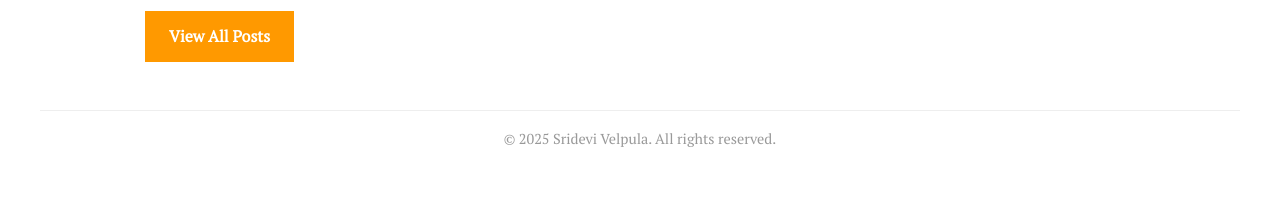
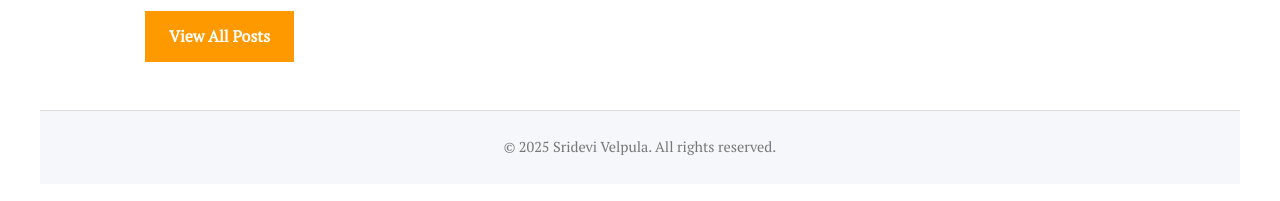
Before and after one commit to srideviblogs/srideviblogs.github.io, a Jekyll site: the page built from index.md, in a window 1280 px wide. Shown: the part 1858-2059 px from the top of the page. Built offline with Jekyll 4.4.1, drawn with Linux system fonts in a browser that asks for light colours; before the commit the page ends 2030 px from its top, so only the background shows below that.

Commit message:
Update custom.css

```diff
--- a/assets/css/custom.css
+++ b/assets/css/custom.css
@@ -57,7 +57,8 @@ header.site-header {
   border-bottom: 1px solid #eee;
   margin-bottom: 2rem;
   padding: 0.5rem 0;
-  background: #fff;
+  background: #f5f7fa; /* clean soft blue-gray */
+  box-shadow: 0 2px 5px rgba(0, 0, 0, 0.04);
 }
 
 .site-header .container {
@@ -171,7 +172,7 @@ header.site-header {
   font-size: 1rem;
 }
 
-/* Footer */
+/* Footer
 .site-footer {
   margin-top: 3rem;
   border-top: 1px solid #eee;
@@ -179,6 +180,16 @@ header.site-header {
   font-size: 0.9rem;
   color: #999;
   text-align: center;
+} */
+
+.site-footer {
+  margin-top: 3rem;
+  border-top: 1px solid #ddd;
+  padding: 1.5rem 0;
+  font-size: 0.9rem;
+  color: #777;
+  text-align: center;
+  background: #f5f7fa; /* match header */
 }
 
 .reading-time {
```
